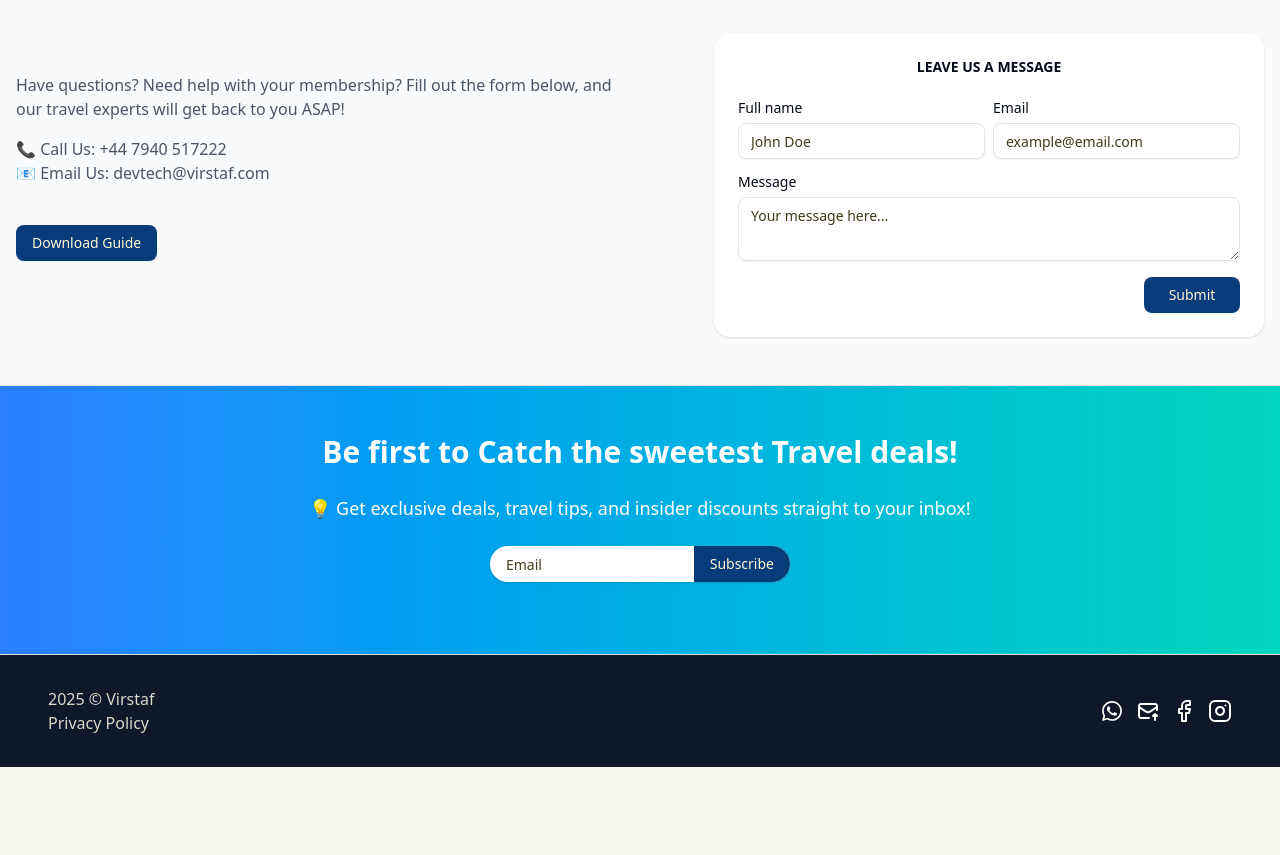
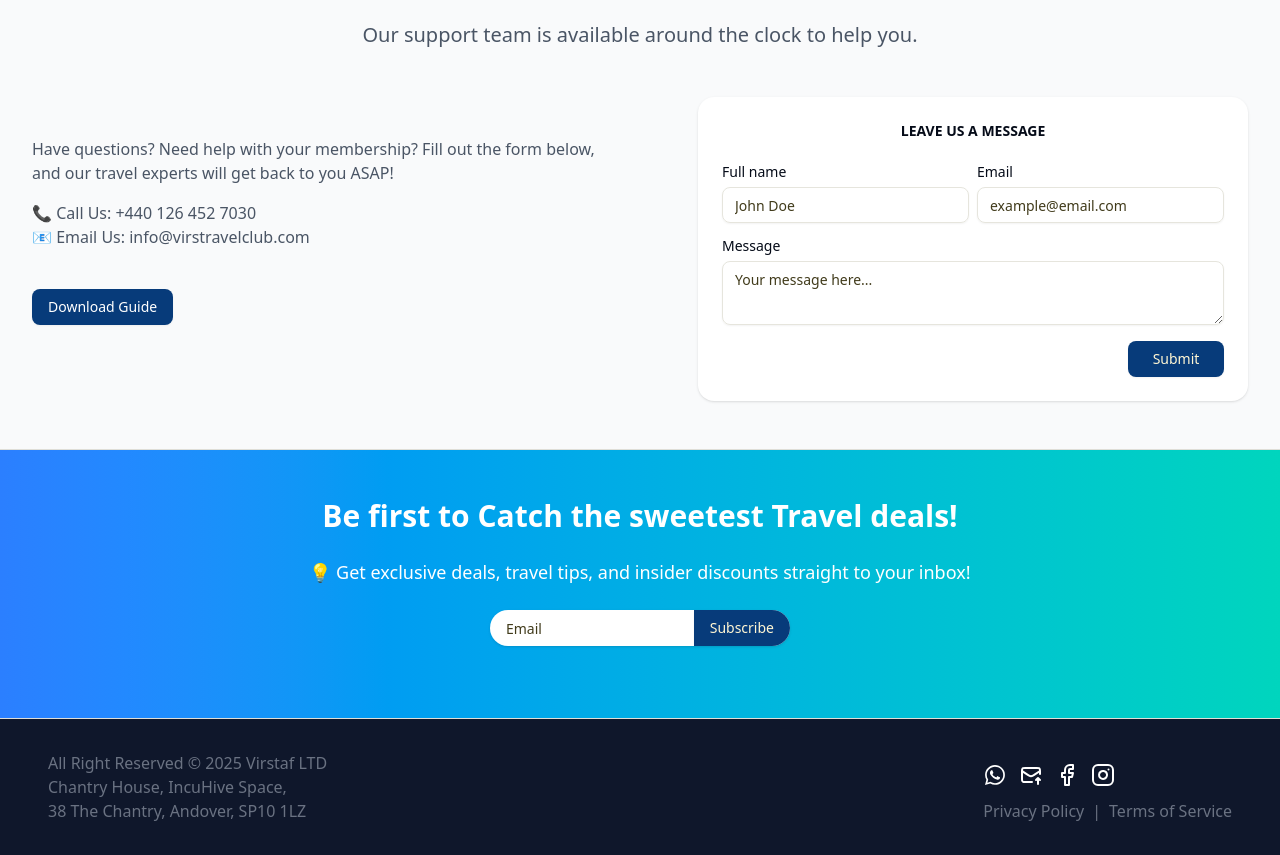
Before and after one commit to virstaf/bestravel, a Next.js app: page /home in a window 1280 px wide. Shown: the part 3781-4636 px from the top of the page. Before the commit the page ends 4548 px from the top, so only its background shows below. Built offline with nearby package versions, Linux system fonts and the light colour scheme; no server answers.

Commit message:
change username to fullname on sign up

```diff
--- a/actions/users.js
+++ b/actions/users.js
@@ -31,7 +31,7 @@ export const loginAction = async (email, password) => {
       const response = await supabase.from("profiles").insert({
         id: userId,
         email,
-        username: data.user?.user_metadata?.username || email.split("@")[0],
+        fullname: data.user?.user_metadata?.fullname || email.split("@")[0],
         full_name: data.user?.user_metadata?.full_name || "",
         customer_id: customerId,
         role: "USER",
@@ -43,7 +43,7 @@ export const loginAction = async (email, password) => {
         console.log("Profile created successfully:", response.data);
         const sendNotification = await resendEmail(
           {
-            fullname: data.user?.user_metadata?.username || email.split("@")[0],
+            fullname: data.user?.user_metadata?.fullname || email.split("@")[0],
             membershipId: customerId,
             email,
           },
@@ -77,7 +77,7 @@ export const logoutAction = async () => {
   }
 };
 
-export const signupAction = async (email, password, username) => {
+export const signupAction = async (email, password, fullname) => {
   try {
     const { auth } = await createClient();
     const { data, error } = await auth.signUp({
@@ -85,7 +85,7 @@ export const signupAction = async (email, password, username) => {
       password,
       options: {
         data: {
-          display_name: username,
+          display_name: fullname,
         },
       },
     });
@@ -100,10 +100,10 @@ export const signupAction = async (email, password, username) => {
     // const userId = data.user?.id;
 
     // // 3. Send welcome email
-    // // console.log("before sending welcome email", username, customerId, email);
+    // // console.log("before sending welcome email", fullname, customerId, email);
     // const sendNotification = await resendEmail(
     //   {
-    //     fullname: username,
+    //     fullname: fullname,
     //     membershipId: customerId,
     //     email,
     //   },
@@ -121,8 +121,8 @@ export const signupAction = async (email, password, username) => {
     // const response = await supabase.from("profiles").insert({
     //   id: userId,
     //   email,
-    //   username: username.toLowerCase().replace(/\s+/g, "_"),
-    //   full_name: username,
+    //   fullname: fullname.toLowerCase().replace(/\s+/g, "_"),
+    //   full_name: fullname,
     //   customer_id: customerId,
     //   role: "USER",
     // });
--- a/app/page.jsx
+++ b/app/page.jsx
@@ -39,7 +39,7 @@ const HomePage = () => {
           <FAQSection />
         </section>
         {/* <section>Feature</section> */}
-        <section className="w-full max-w-7xl mx-auto my-8 px-4">
+        <section className="w-full bg-gray-50">
           <Testimonials />
         </section>
         <section className="w-full max-w-7xl mx-auto px-4 my-12">
@@ -48,7 +48,7 @@ const HomePage = () => {
         <section className="">
           <StartTrialCta />
         </section>
-        <section className="w-full max-w-7xl mx-auto px-4">
+        <section className="w-full bg-gray-50">
           <GetInTouch />
         </section>
         <section className="w-full">
--- a/components/GetInTouch.jsx
+++ b/components/GetInTouch.jsx
@@ -4,7 +4,7 @@ import { Button } from "./ui/button";
 
 const GetInTouch = () => {
   return (
-    <div className="w-full py-12 bg-gray-50">
+    <div className="max-w-7xl mx-auto px-4 py-12 bg-gray-50">
       <div className="container px-4 mx-auto">
         <div className="text-center mb-12">
           <h2 className="text-2xl sm:text-3xl font-bold text-primary">
@@ -21,11 +21,11 @@ const GetInTouch = () => {
               below, and our travel experts will get back to you ASAP!
             </p>
             <ul className="mb-6">
-              <li>📞 Call Us: +44 7940 517222</li>
-              <li>📧 Email Us: devtech@virstaf.com</li>
+              <li>📞 Call Us: +440 126 452 7030 </li>
+              <li>📧 Email Us: info@virstravelclub.com</li>
             </ul>
             <div className="button">
-              <Button asChild>
+              <Button asChild className="w-full md:w-auto text-white">
                 <Link
                   href="/docs/Virstravel_Club_Top_10_Perk_eBook.pdf"
                   download="Virstravel_Perk_eBook"
--- a/components/LandingFooter.jsx
+++ b/components/LandingFooter.jsx
@@ -5,34 +5,47 @@ import React from "react";
 
 const LandingFooter = () => {
   return (
-    <footer className="w-full bg-slate-900 text-(--muted)">
+    <footer className="w-full bg-slate-900 text-gray-500">
       <div className="w-full max-w-7xl mx-auto py-8 ">
         <div className="container flex flex-wrap justify-between items-center mx-auto px-4 md:px-8 lg:px-12">
           <div className="">
             <p className="">
-              {new Date().getFullYear()} &copy;{" "}
+              All Right Reserved &copy; {new Date().getFullYear()}{" "}
               <Link
                 href="https://virstaf.com/"
                 target="_blank"
                 className="hover:text-secondary"
               >
-                Virstaf
+                Virstaf LTD
               </Link>
             </p>
-            <Link
-              href="https://uniiktheo.tech"
-              target="_blank"
-              className="hover:text-secondary"
-            >
-              Privacy Policy
-            </Link>
+            <p>
+              Chantry House, IncuHive Space, <br />
+              38 The Chantry, Andover, SP10 1LZ
+            </p>
           </div>
-          <div className="Socials flex gap-3 my-3">
-            {socialLinks.map((item, idx) => (
-              <Link key={idx} href={item.url} target="_blank">
-                <Image src={item.icon} width={24} height={24} alt={item.name} />
+          <div className="">
+            <div className="Socials flex gap-3 my-3">
+              {socialLinks.map((item, idx) => (
+                <Link key={idx} href={item.url} target="_blank">
+                  <Image
+                    src={item.icon}
+                    width={24}
+                    height={24}
+                    alt={item.name}
+                  />
+                </Link>
+              ))}
+            </div>
+            <div className="">
+              <Link href="/privacy-policy" className="hover:text-secondary">
+                Privacy Policy
               </Link>
-            ))}
+              <span className="mx-2">|</span>
+              <Link href="/terms-of-service" className="hover:text-secondary">
+                Terms of Service
+              </Link>
+            </div>
           </div>
         </div>
       </div>
--- a/components/Testimonials.jsx
+++ b/components/Testimonials.jsx
@@ -34,7 +34,7 @@ const Testimonials = () => {
   }, []);
 
   return (
-    <div className="w-full py-12 bg-gray-50">
+    <div className="max-w-7xl mx-auto my-8 px-4 py-12 bg-gray-50">
       <div className="container mx-auto px-4 md:px-8 lg:px-12 text-center">
         <div className="grid lg:grid-cols-2">
           <div className="relative p-2 hidden bg-white rounded-lg shadow lg:flex items-center justify-center">
--- a/components/hero.jsx
+++ b/components/hero.jsx
@@ -8,10 +8,10 @@ const Hero = () => {
       <div className="max-w-7xl px-4 mx-auto flex flex-col-reverse md:flex-row justify-between gap-6 h-full">
         <div className="w-full md:w-1/2 py-12">
           <h1 className="text-4xl font-bold text-primary mb-4">
-            Unlock Luxury Travel. Exclusive Perks. Members-Only Prices.
+            Unlock Luxury Travel. Exclusive Travel Perks. Members-Only Prices.
           </h1>
           <p className="text-lg mb-6 mt-4 text-gray-600 max-w-3xl mx-auto">
-            Tired of spending hours looking for deals and overpaying for
+            Tired of spending hours looking for travel deals and overpaying for
             comfort? Virstravel Club unlocks premium travel experiences without
             the premium price tag and stress.
           </p>
--- a/components/ui/signupForm.jsx
+++ b/components/ui/signupForm.jsx
@@ -24,10 +24,10 @@ import { EyeClosed } from "lucide-react";
 import { Eye } from "lucide-react";
 
 const formSchema = z.object({
-  username: z
+  fullname: z
     .string()
     .min(3, {
-      message: "Username must be at least 3 characters",
+      message: "Fullname must be at least 3 characters",
     })
     .max(40),
   email: z.string().email({ message: "Invalid email address" }),
@@ -70,13 +70,13 @@ const SignupForm = () => {
     startTransition(async () => {
       const { email } = values;
 
-      const { username } = values;
+      const { fullname } = values;
 
       let errorMessage;
       let title;
       let description;
 
-      errorMessage = (await signupAction(email, password, username))
+      errorMessage = (await signupAction(email, password, fullname))
         .errorMessage;
       title = "Signup successful";
       description = "Check email to complete account creation";
@@ -102,7 +102,7 @@ const SignupForm = () => {
   const form = useForm({
     resolver: zodResolver(formSchema),
     defaultValues: {
-      username: "",
+      fullname: "",
       email: "",
       password: "",
       confirmPassword: "",
@@ -123,12 +123,12 @@ const SignupForm = () => {
           </div>
           <FormField
             control={form.control}
-            name="username"
+            name="fullname"
             render={({ field }) => (
               <FormItem>
-                <FormLabel>Username</FormLabel>
+                <FormLabel>Fullname</FormLabel>
                 <FormControl>
-                  <Input placeholder="username" {...field} />
+                  <Input placeholder="fullname" {...field} />
                 </FormControl>
                 <FormMessage />
               </FormItem>
```
